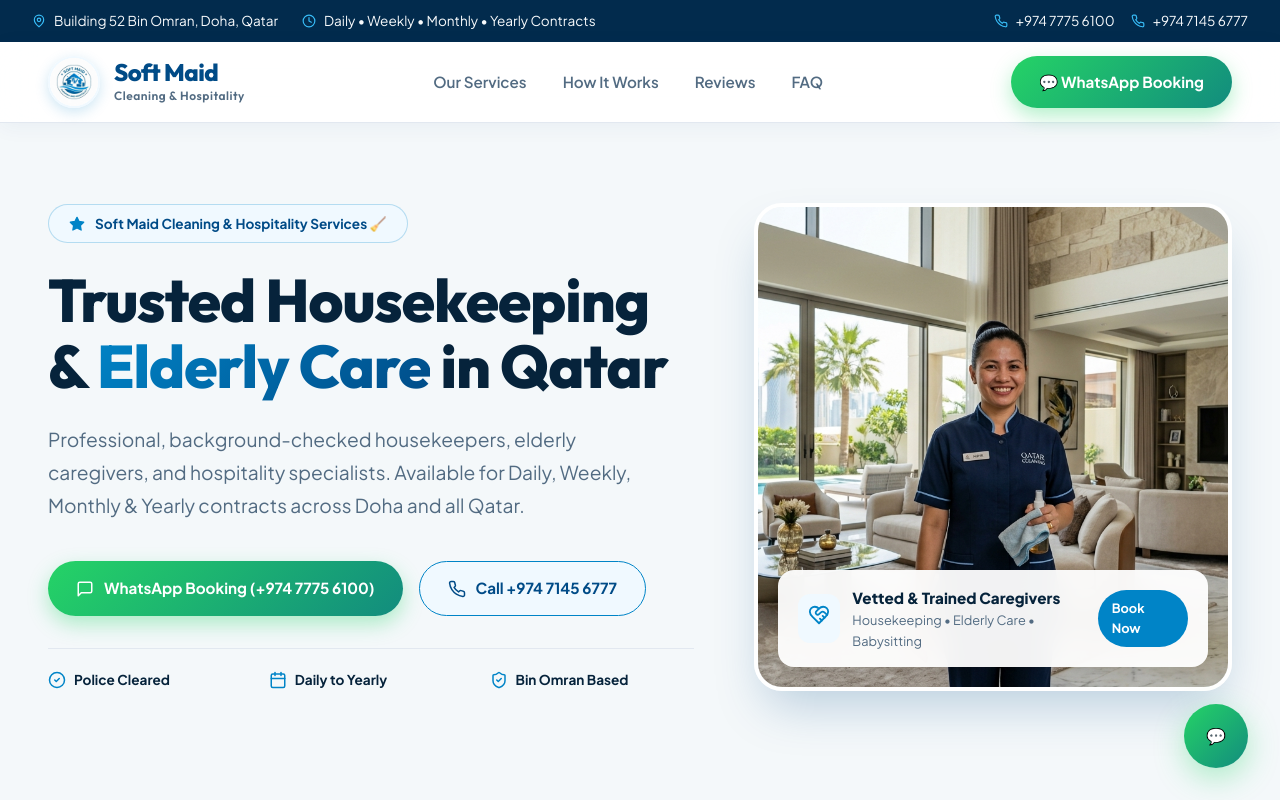
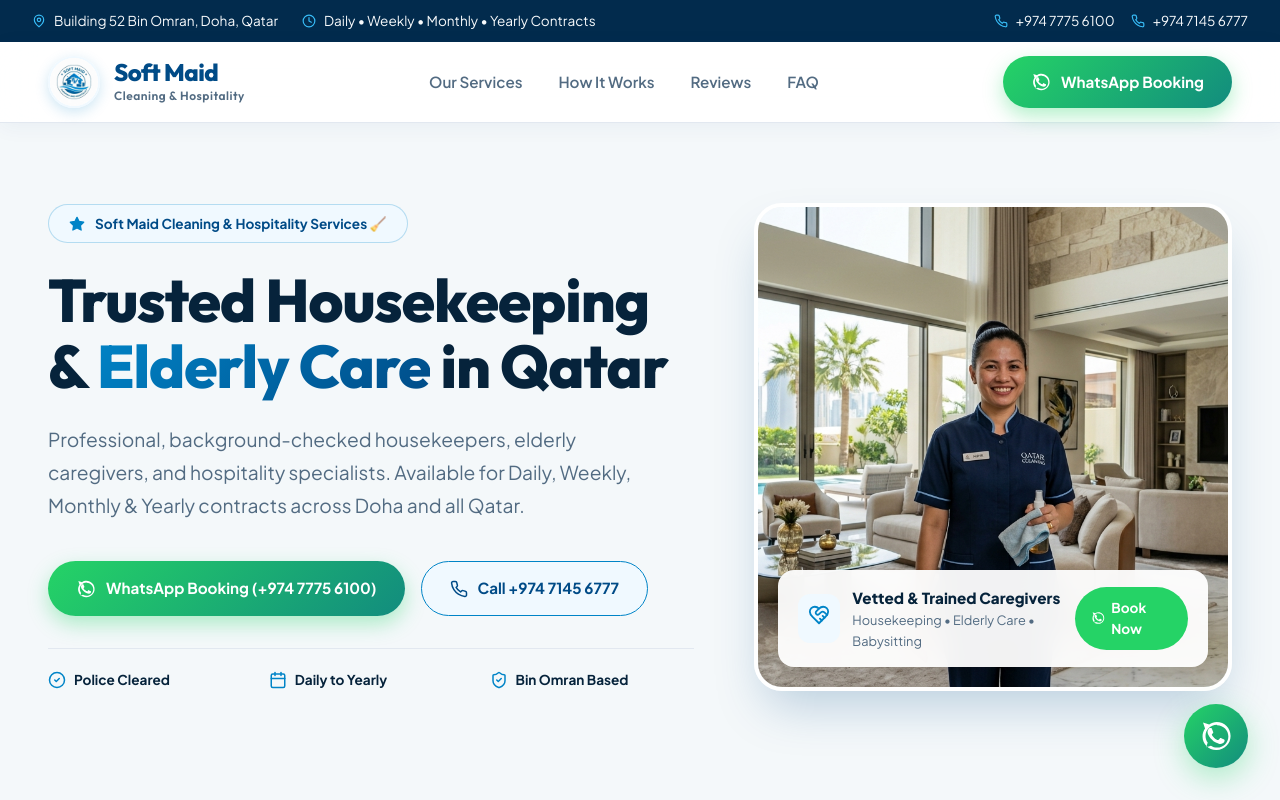
Before and after one commit to Voktech/soft-maid-services, a React (Vite) app: page / in a window 1280 px wide. Shown: the top 800 px of the page. Built offline with nearby package versions, Linux system fonts and the light colour scheme.

Commit message:
feat: replace all generic WhatsApp icons with official vector SVG logo icon

```diff
--- a/src/App.jsx
+++ b/src/App.jsx
@@ -7,6 +7,7 @@
 import Testimonials from './components/Testimonials';
 import FAQAccordion from './components/FAQAccordion';
 import Footer from './components/Footer';
+import WhatsAppIcon from './components/WhatsAppIcon';
 
 export default function App() {
   return (
@@ -26,7 +27,7 @@
         rel="noreferrer"
         title="Chat on WhatsApp (+974 7775 6100)"
       >
-        💬
+        <WhatsAppIcon size={34} color="#FFFFFF" />
       </a>
     </div>
   );
--- a/src/components/Hero.jsx
+++ b/src/components/Hero.jsx
@@ -1,5 +1,6 @@
 import React from 'react';
-import { Star, ShieldCheck, CheckCircle2, MessageSquare, Phone, HeartHandshake, Calendar, Sparkles } from 'lucide-react';
+import { Star, ShieldCheck, CheckCircle2, Phone, HeartHandshake, Calendar } from 'lucide-react';
+import WhatsAppIcon from './WhatsAppIcon';
 
 export default function Hero() {
   return (
@@ -18,10 +19,12 @@
 
         <div style={{ display: 'flex', gap: '16px', flexWrap: 'wrap', marginBottom: '32px' }}>
           <a href="https://wa.me/97477756100?text=Hi!%20I%20would%20like%20to%20book%20a%20housekeeper%20or%20caregiver%20in%20Qatar." className="btn btn-whatsapp" target="_blank" rel="noreferrer">
-            <MessageSquare size={18} /> WhatsApp Booking (+974 7775 6100)
+            <WhatsAppIcon size={20} color="#FFFFFF" />
+            <span>WhatsApp Booking (+974 7775 6100)</span>
           </a>
           <a href="tel:+97471456777" className="btn btn-outline">
-            <Phone size={18} /> Call +974 7145 6777
+            <Phone size={18} />
+            <span>Call +974 7145 6777</span>
           </a>
         </div>
 
@@ -75,8 +78,8 @@
                 <div style={{ fontSize: '0.8rem', color: '#526B82' }}>Housekeeping • Elderly Care • Babysitting</div>
               </div>
             </div>
-            <a href="https://wa.me/97477756100" target="_blank" rel="noreferrer" style={{ background: '#0084C7', color: '#FFF', padding: '8px 14px', borderRadius: '999px', fontSize: '0.8rem', fontWeight: 700, textDecoration: 'none' }}>
-              Book Now
+            <a href="https://wa.me/97477756100" target="_blank" rel="noreferrer" style={{ background: '#25D366', color: '#FFF', padding: '10px 16px', borderRadius: '999px', fontSize: '0.85rem', fontWeight: 700, textDecoration: 'none', display: 'flex', alignItems: 'center', gap: '6px' }}>
+              <WhatsAppIcon size={16} color="#FFFFFF" /> Book Now
             </a>
           </div>
         </div>
--- a/src/components/Navbar.jsx
+++ b/src/components/Navbar.jsx
@@ -1,4 +1,5 @@
 import React from 'react';
+import WhatsAppIcon from './WhatsAppIcon';
 
 export default function Navbar() {
   return (
@@ -20,7 +21,8 @@
       </ul>
       <div>
         <a href="https://wa.me/97477756100?text=Hi%20Soft%20Maid%20Services%2C%20I%20want%20to%20inquire%20about%20booking%20a%20maid." className="btn btn-whatsapp" target="_blank" rel="noreferrer">
-          💬 WhatsApp Booking
+          <WhatsAppIcon size={20} color="#FFFFFF" />
+          <span>WhatsApp Booking</span>
         </a>
       </div>
     </nav>
--- a/src/components/ServicesGrid.jsx
+++ b/src/components/ServicesGrid.jsx
@@ -1,5 +1,6 @@
 import React from 'react';
-import { Heart, Sparkles, ShieldCheck, Home, Baby, Building2, MessageSquare } from 'lucide-react';
+import { Heart, Sparkles, ShieldCheck, Home, Baby, Building2 } from 'lucide-react';
+import WhatsAppIcon from './WhatsAppIcon';
 
 const services = [
   {
@@ -84,7 +85,8 @@
                   <p style={{ color: '#526B82', fontSize: '0.92rem', marginBottom: '24px', lineHeight: 1.6 }}>{s.desc}</p>
                 </div>
                 <a href={waUrl} className="btn btn-whatsapp" style={{ width: '100%', justifyContent: 'center' }} target="_blank" rel="noreferrer">
-                  <MessageSquare size={16} /> {s.btnText}
+                  <WhatsAppIcon size={18} color="#FFFFFF" />
+                  <span>{s.btnText}</span>
                 </a>
               </div>
             </div>
--- /dev/null
+++ b/src/components/WhatsAppIcon.jsx
@@ -0,0 +1,20 @@
+import React from 'react';
+
+export default function WhatsAppIcon({ size = 20, color = 'currentColor', className = '' }) {
+  return (
+    <svg
+      width={size}
+      height={size}
+      viewBox="0 0 24 24"
+      fill="none"
+      xmlns="http://www.w3.org/2000/svg"
+      className={className}
+      style={{ display: 'inline-block', verticalAlign: 'middle' }}
+    >
+      <path
+        d="M17.472 14.382c-.297-.149-1.758-.867-2.03-.967-.273-.099-.471-.148-.67.15-.197.297-.767.966-.94 1.164-.173.199-.347.223-.644.075-.297-.15-1.255-.463-2.39-1.475-.883-.788-1.48-1.761-1.653-2.059-.173-.297-.018-.458.13-.606.134-.133.298-.347.446-.521.151-.172.2-.296.3-.495.099-.198.05-.372-.025-.521-.075-.148-.669-1.611-.916-2.206-.242-.579-.487-.501-.669-.51l-.57-.01c-.198 0-.52.074-.792.372s-1.04 1.016-1.04 2.479 1.065 2.876 1.213 3.074c.149.198 2.095 3.2 5.076 4.487.709.306 1.263.489 1.694.626.712.226 1.36.194 1.872.118.571-.085 1.758-.719 2.006-1.413.248-.695.248-1.29.173-1.414-.074-.124-.272-.198-.57-.347m-5.421 7.461C6.732 21.843 2.5 17.61 2.5 12.292c0-2.062.65-3.972 1.76-5.534L2.83 2.486l4.373 1.39C8.7 2.824 10.534 2.2 12.501 2.2c5.409 0 9.8 4.391 9.8 9.8 0 5.409-4.391 9.843-9.8 9.843m0-17.743c-4.35 0-7.893 3.543-7.893 7.893 0 1.75.57 3.366 1.535 4.675l-1.012 3.197 3.284-1.042c1.264.846 2.78 1.34 4.416 1.34 4.35 0 7.893-3.543 7.893-7.893 0-4.35-3.543-7.893-7.893-7.893"
+        fill={color}
+      />
+    </svg>
+  );
+}
```
